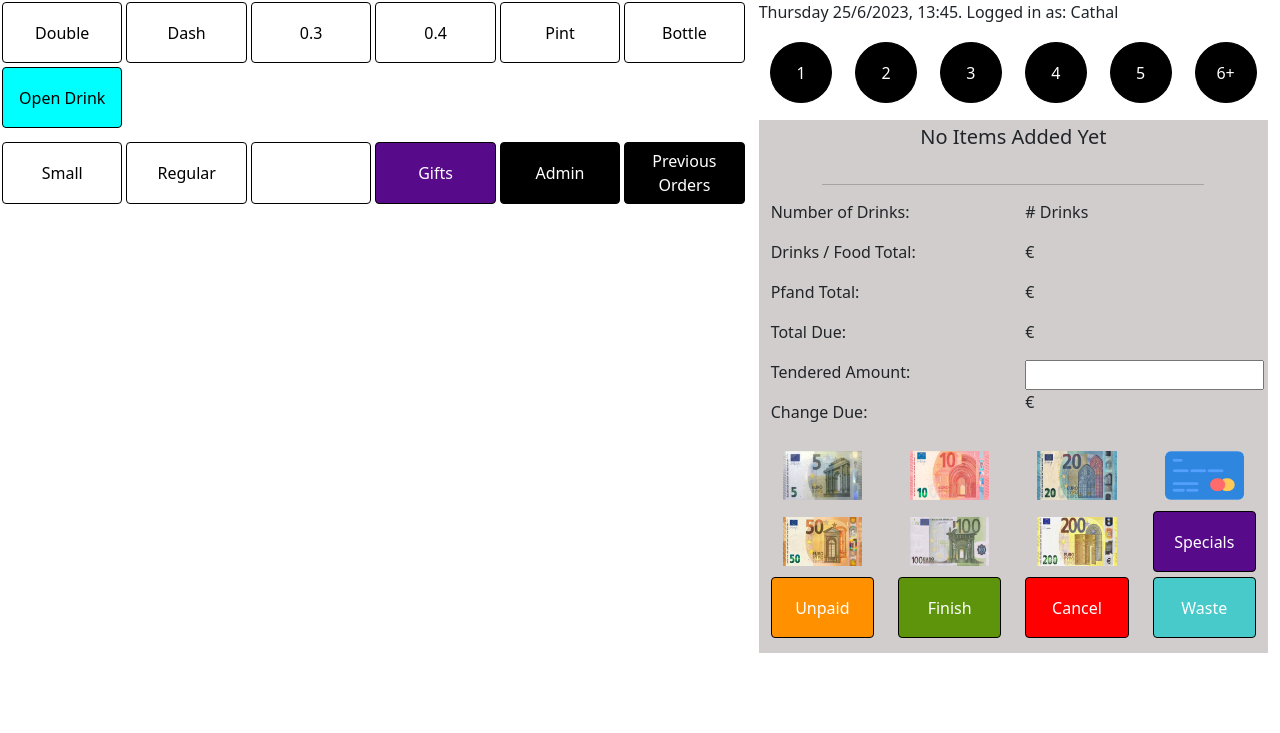
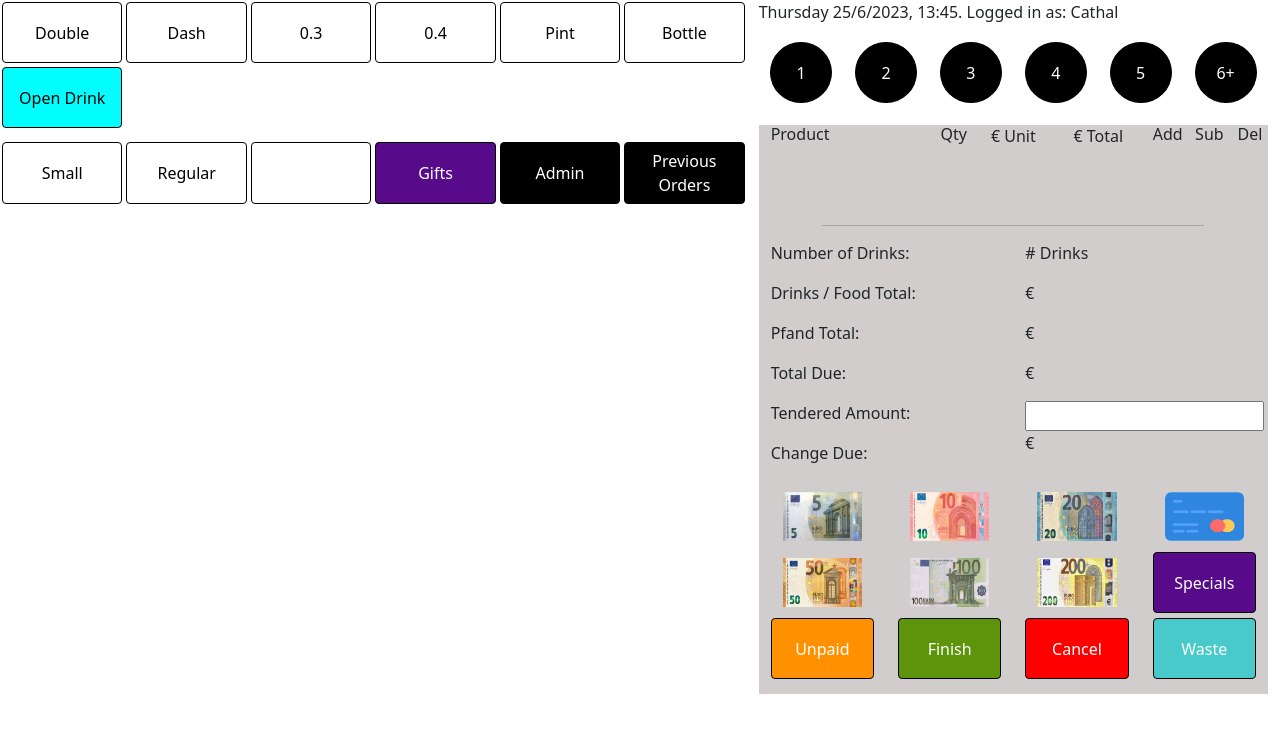
Before and after one commit to CathalDolan/IPUHAEL_EPOS, a Django app: page / in a window 1280 px wide. Shown: the top 733 px of the page. Run offline with Django 4.2, Linux system fonts and the light colour scheme; data that the repository does not hold is empty.

Commit message:
Added name and qty to basket - started it

```diff
--- a/index/contexts.py
+++ b/index/contexts.py
@@ -1,23 +1,23 @@
 
 
-def basket_contents(request):
+# def basket_contents(request):
 
-    basket_items = []
-    number_of_drinks = 0
-    drinks_total = 0
-    pfand_total = 0
-    total_due = 0
-    amount_tendered = 0
-    change_due = 0
+#     basket_items = []
+#     number_of_drinks = 0
+#     drinks_total = 0
+#     pfand_total = 0
+#     total_due = 0
+#     amount_tendered = 0
+#     change_due = 0
 
-    context = {
-        'number_of_drinks': number_of_drinks,
-        'basket_items': basket_items,
-        'drinks_total': drinks_total,
-        'pfand_total': pfand_total,
-        'total_due': total_due,
-        'amount_tendered': amount_tendered,
-        'change_due': change_due,
-    }
+#     context = {
+#         'number_of_drinks': number_of_drinks,
+#         'basket_items': basket_items,
+#         'drinks_total': drinks_total,
+#         'pfand_total': pfand_total,
+#         'total_due': total_due,
+#         'amount_tendered': amount_tendered,
+#         'change_due': change_due,
+#     }
 
-    return context
+#     return context
--- a/index/static/css/main.css
+++ b/index/static/css/main.css
@@ -150,3 +150,18 @@ form {
     margin: 0;
     padding: 0;
 }
+
+#basket_rows_div {
+    text-overflow: ellipsis;
+    min-height: 100px;
+    max-height: 200px;
+    height:auto;
+    overflow-y:auto;
+    margin-top:20px;
+}
+
+.product_row,
+.qty_row,
+.per_unit_row {
+    margin: 0;
+}
--- a/index/static/js/main.js
+++ b/index/static/js/main.js
@@ -1,26 +1,113 @@
 console.log("JS is Working")
 
-let baskets = document.querySelectorAll('.product_button');
+let buttons = document.querySelectorAll('.product_button');
 let products = "";
+let product_names = {};
 
-for (let i=0; i < baskets.length; i++) {
-    baskets[i].addEventListener('click', () => {
-        products = baskets[i].innerHTML;
-        basketQuantity();
-    })
-}
+// Fn to put product name once only into the basket
+// and to add the unit price to the basket
+// for (let i=0; i < buttons.length; i++) {
+//     buttons[i].addEventListener('click', (element) => {
 
-function basketQuantity(){
-    let productNumbers = localStorage.getItem('basketQuantity');
-    productNumbers = parseInt(productNumbers);
+//         products = buttons[i].innerHTML;
+//         // var price = products
+//         console.log((element));
 
-    if(productNumbers) {
-        localStorage.setItem('basketQuantity', productNumbers + 1);
-    } else {
-        localStorage.setItem('basketQuantity', 1);
-    }
+//         // Allows a product name to be displayed only once.
+//         if(product_names.includes(products)){
+//             console.log("Product and price is already in basket");
+//         }else{
+//             const product_row = document.createElement('p');
+//                 product_row.classList.add('product_row');
+//                 product_row.innerHTML = products;
+
+//                 let product_row_div = document.getElementById("product_row_div");
+//                 product_row_div.appendChild(product_row);
+
+//             // Puts the product unit price into basket
+//             const per_unit_row = document.createElement('p');
+//             per_unit_row.classList.add('per_unit_row');
+//             per_unit_row.setAttribute('id', products + 'per_unit_row');
+//             per_unit_row.innerHTML = "Hello"; // Needs to be unit price
+//             let per_unit_row_div = document.getElementById("per_unit_row_div");
+//             per_unit_row_div.appendChild(per_unit_row);
+//         }
+//         product_names.push(products);
+//     })
+// }
+
+// var counter = 0;
+// $('.product_button').click( function(){
+
+//     product_names.product_name = $(this).attr('name');
+//     product_name = product_names.product_name
+//     product_names.id = $(this).attr('id');
+//     id1 = product_names.id;
+//     product_names.price_03 = $(this).attr('data-price_03');
+//     product_names.price_04 = $(this).attr('data-price_04');
+//     product_names.price_pint = $(this).attr('data-price_pint');
+//     product_names.price_330 = $(this).attr('data-price_330');
+//     product_names.qty = 0;
+
+//     counter++;
+//     console.log("counter", counter);
+//     product_names.qty = counter;
+
+//     window.localStorage.setItem(product_name, JSON.stringify(product_names));
+//     var meta1 = JSON.parse(window.localStorage.getItem(product_name));
+//     console.log("meta1 Product Name", meta1.product_name);
+//     console.log("meta1 Product Qty", meta1.qty);
+
+//     console.log("Product Details", product_names);
+//     }
+// )
+
+// Counts the number of times each button is clicked.
+$('.product_button').each( function(){
+
+    var counter = 0;
+    $( this ).click( function(){
+
+        product_names.product_name = $(this).attr('name');
+        product_name = product_names.product_name
+        product_names.id = $(this).attr('id');
+        id1 = product_names.id;
+        product_names.price_03 = $(this).attr('data-price_03');
+        product_names.price_04 = $(this).attr('data-price_04');
+        product_names.price_pint = $(this).attr('data-price_pint');
+        product_names.price_330 = $(this).attr('data-price_330');
+        product_names.qty = 0;
+
+        counter++;
+        console.log("counter", counter);
+        product_names.qty = counter;
+
+        window.localStorage.setItem(product_name, JSON.stringify(product_names));
+        var meta1 = JSON.parse(window.localStorage.getItem(product_name));
+        console.log("meta1 Product Name", meta1.product_name);
+        console.log("meta1 Product Qty", meta1.qty);
+
+        console.log("Product Details", product_names);
+
+        // console.log($(this));
+        // Qty and Counter Section
+        // counter++;
+        const qty_row = document.createElement('p');
+        qty_row.classList.add('qty_row');
+        qty_row.setAttribute('id', products + '_qty_row');
+        qty_row.innerHTML = counter;
+        let qty_row_div = document.getElementById("qty_row_div");
+
+        console.log( this.innerText + ' has been clicked ' + counter + ' times' );
+
+        // if(counter == 1){
+        //     qty_row_div.appendChild(qty_row);
+        //     console.log("Yes");
+        // } else {
+        //     console.log("Need to increment number");
+        // }
+    } );
+  })
 
 
-}
-
 // https://www.youtube.com/watch?v=PoTGs38DR9E&t=56s
--- a/index/templates/index/index.html
+++ b/index/templates/index/index.html
@@ -5,8 +5,6 @@
     <div class="row">
         <!--  Left Side of till with product buttons  -->
         <div class="col-7">
-            <form class="form" action="{% url 'add_to_basket' draught.id %}" method="POST">
-                {% csrf_token %}
             <!--  Drinks Sizes Buttons -->
             <div class="row" id="measurement_row">
                 <div class="col-2">
@@ -44,7 +42,7 @@
             <div class="row">
                 {% for draught in draughts %}
                     <div class="col-2">
-                            <button type="submit" value="1" class="btn {{draught.category}} product_button" data-item_id="{{draught.id}}" item_id="id_qty_{{ draught.id }}" data-price_03="{{draught.price_03}}" data-price_04="{{draught.price_04}}" data-price_pint="{{draught.price_pint}}">
+                        <button class="btn {{draught.category}} product_button" id="{{draught.id}}" name="{{draught.name}}" data-price_03="{{draught.price_03}}" data-price_04="{{draught.price_04}}" data-price_pint="{{draught.price_pint}}">
                             {{draught.name}}
                         </button>
                     </div>
@@ -148,7 +146,6 @@
                 </div>
             </div>
             <input type="hidden" name="redirect_url" value="{{ request.path}}">
-            </form>
         </div>
         <!--  Right Side of till with totals  -->
         <div class="col-5">
@@ -186,13 +183,27 @@
                 </div>
             </div>
             <div class="basket_div">
-                <div class="row product_lines_row">
+                <div class="row basket_rows_div" id="basket_rows_div">
+                    <div class="col-4" id="product_row_div">
+                        <h6>Product</h6>
+                    </div>
+                    <div class="col-1" id="qty_row_div">
+                        <h6>Qty</h6>
+                    </div>
+                    <div class="col" id="per_unit_row_div">
+                        <h6>€ Unit</h6>
+                    </div>
                     <div class="col">
-                        {% if basket_items %}
-                            <div class="table-responsive rounded"></div>
-                        {% else %}
-                            <p class="lead">No Items Added Yet</p>
-                        {% endif %}
+                        <h6>€ Total</h6>
+                    </div>
+                    <div class="col-1">
+                        <h6>Add</h6>
+                    </div>
+                    <div class="col-1">
+                        <h6>Sub</h6>
+                    </div>
+                    <div class="col-1">
+                        <h6>Del</h6>
                     </div>
                 </div>
                 <hr>
--- a/index/urls.py
+++ b/index/urls.py
@@ -3,7 +3,7 @@ from . import views
 
 urlpatterns = [
     path('', views.index, name='index'),
-    path('add/<item_id>/', views.add_to_basket, name='add_to_basket'),
+    # path('add/<item_id>/', views.add_to_basket, name='add_to_basket'),
     path('past_orders', views.past_orders, name='past_orders'),
     path('takings', views.takings, name='takings'),
     path('reports', views.reports, name='reports'),
--- a/index/views.py
+++ b/index/views.py
@@ -32,20 +32,20 @@ def index(request):
     return render(request, template, context)
 
 
-def add_to_basket(request, item_id):
+# def add_to_basket(request, item_id):
 
-    quantity = int(request.POST.get('quantity'))
-    redirect_url = request.POST.get('redirect_url')
-    basket = request.session.get('basket', {})
+#     quantity = int(request.POST.get('quantity'))
+#     redirect_url = request.POST.get('redirect_url')
+#     basket = request.session.get('basket', {})
 
-    if item_id in list(basket.keys()):
-        basket[item_id] += quantity
-    else:
-        basket[item_id] = quantity
+#     if item_id in list(basket.keys()):
+#         basket[item_id] += quantity
+#     else:
+#         basket[item_id] = quantity
 
-    request.session['basket'] = basket
-    print(request.session['basket'])
-    return redirect(redirect_url)
+#     request.session['basket'] = basket
+#     print(request.session['basket'])
+#     return redirect(redirect_url)
 
 
 def past_orders(request):
--- a/ipuhael_epos/settings.py
+++ b/ipuhael_epos/settings.py
@@ -78,7 +78,7 @@ TEMPLATES = [
                 'django.template.context_processors.request',
                 'django.contrib.auth.context_processors.auth',
                 'django.contrib.messages.context_processors.messages',
-                'index.contexts.basket_contents',
+                # 'index.contexts.basket_contents',
             ],
         },
     },
```
Lines whose indentation alone changed are shown as unchanged.
